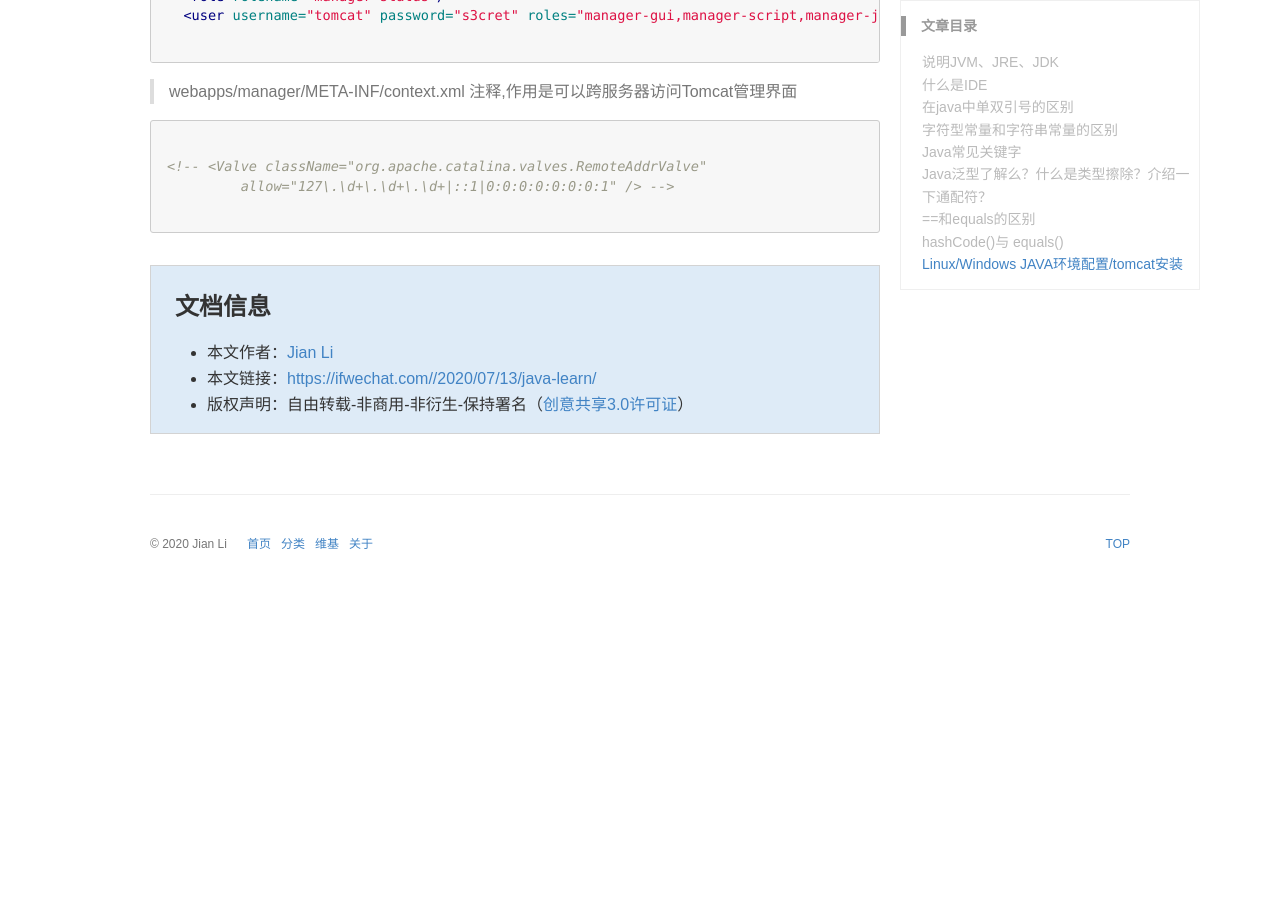
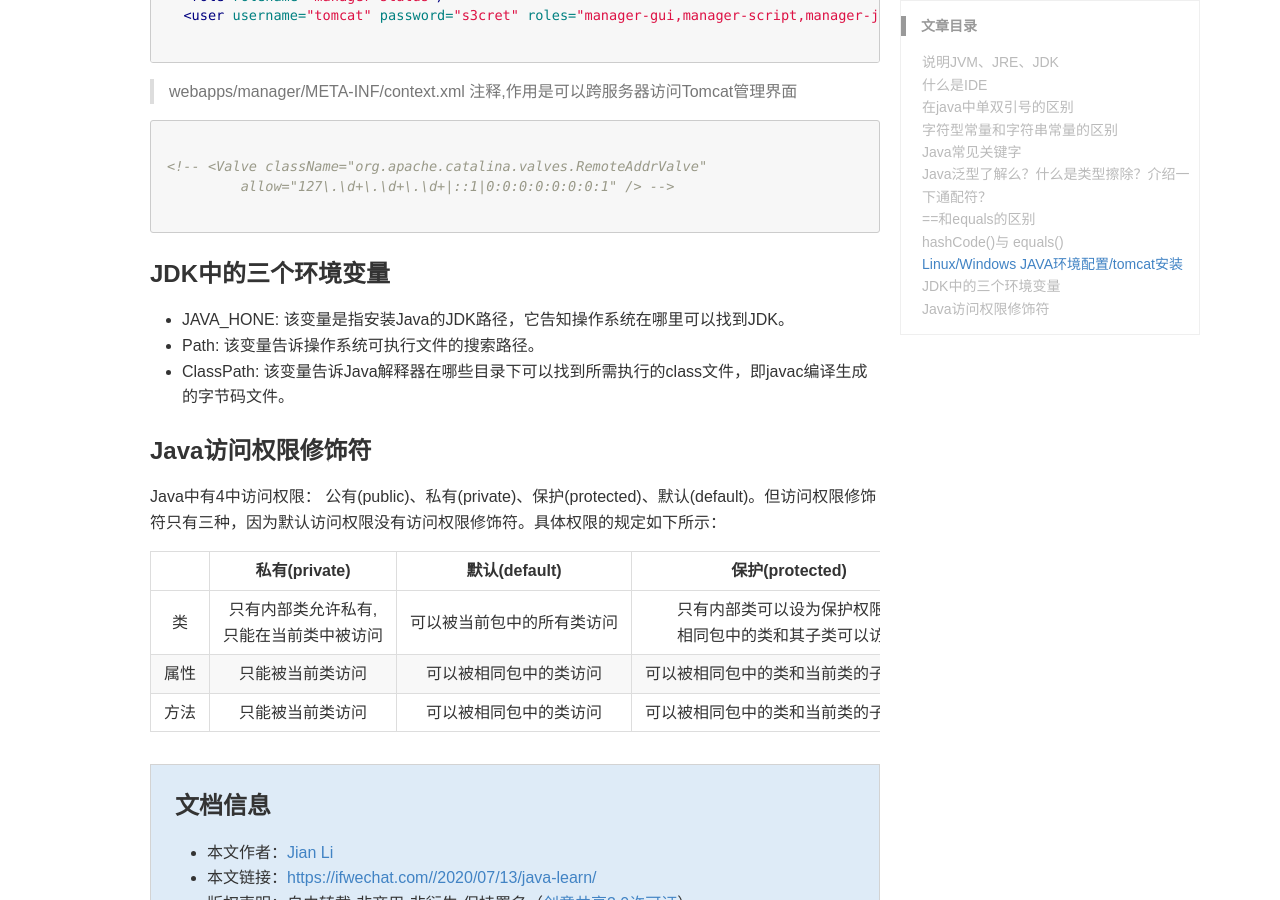
Before and after one commit to TcTOrz/TcTOrz.github.io, a Jekyll site: the page built from _posts/2020-07-13-java-learn.md, in a window 1280 px wide and 900 px high, scrolled down 6378 px. Built offline with Jekyll 4.4.1, drawn with Linux system fonts in a browser that asks for light colours; some web fonts are replaced; comment, search, counter and statistics services are not loaded; before the commit the page ends 6979 px from its top, so only the background shows below that; some of the changed text lies outside the part shown.

Commit message:
add-java-md

````diff
--- a/_posts/2020-07-13-java-learn.md
+++ b/_posts/2020-07-13-java-learn.md
@@ -283,3 +283,18 @@ source /etc/profile
          allow="127\.\d+\.\d+\.\d+|::1|0:0:0:0:0:0:0:1" /> -->
 
 ```
+
+### JDK中的三个环境变量
+
+- JAVA_HONE: 该变量是指安装Java的JDK路径，它告知操作系统在哪里可以找到JDK。
+- Path: 该变量告诉操作系统可执行文件的搜索路径。
+- ClassPath: 该变量告诉Java解释器在哪些目录下可以找到所需执行的class文件，即javac编译生成的字节码文件。
+
+### Java访问权限修饰符
+Java中有4中访问权限： 公有(public)、私有(private)、保护(protected)、默认(default)。但访问权限修饰符只有三种，因为默认访问权限没有访问权限修饰符。具体权限的规定如下所示：
+
+|  | 私有(private) | 默认(default) | 保护(protected) | 公有(public) |
+| :----: | :----: | :----: | :----: | :----: |
+| 类 | 只有内部类允许私有,只能在当前类中被访问 | 可以被当前包中的所有类访问 | 只有内部类可以设为保护权限，相同包中的类和其子类可以访问 | 可以被所有类访问 |
+| 属性 | 只能被当前类访问 | 可以被相同包中的类访问 | 可以被相同包中的类和当前类的子类访问 | 可以被所有类访问 |
+| 方法 | 只能被当前类访问 | 可以被相同包中的类访问 | 可以被相同包中的类和当前类的子类访问 | 可以被所有类访问 |
````
